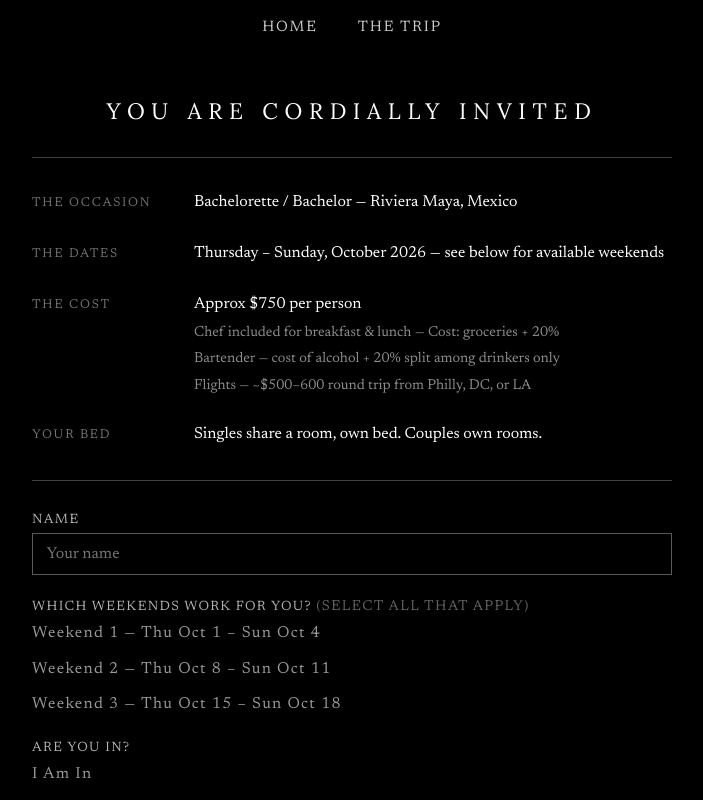
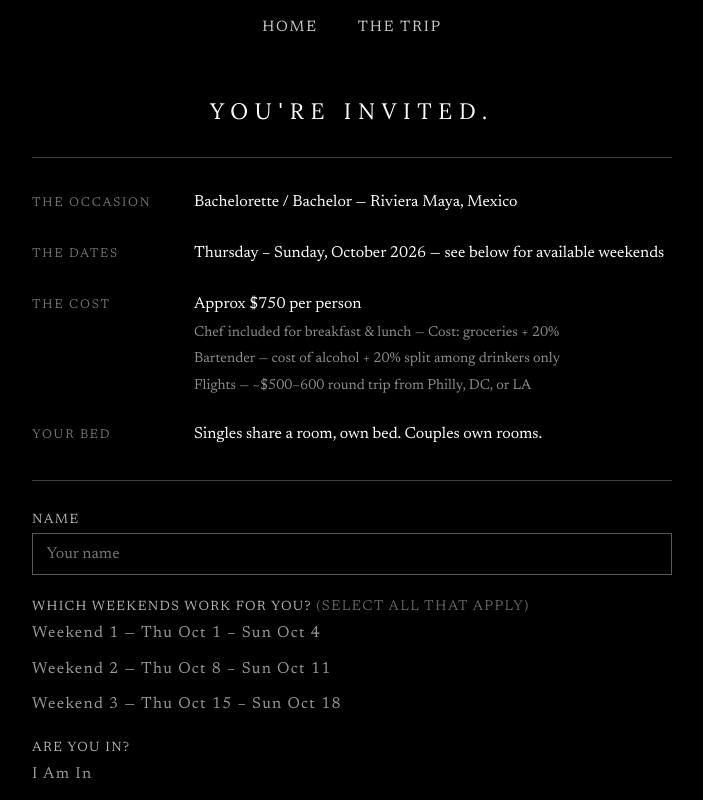
Before and after one commit to ava-firstaccess/wedding-website, a Next.js app: page /bach in a window 1280 px wide. Shown: the top 800 px of the page, without its empty margins (288-991 px from the left). Built offline with nearby package versions, Linux system fonts and the light colour scheme.

Commit message:
fix: header to You're Invited.

```diff
--- a/app/bach/page.js
+++ b/app/bach/page.js
@@ -44,7 +44,7 @@ export default function Bach() {
       <Nav />
       <main className={styles.main}>
         <div ref={contentRef} className={styles.content}>
-          <h1 className={styles.heading}>You Are Cordially Invited</h1>
+          <h1 className={styles.heading}>You're Invited.</h1>
           <hr className={styles.rule} />
 
           <div className={styles.menu}>
```
